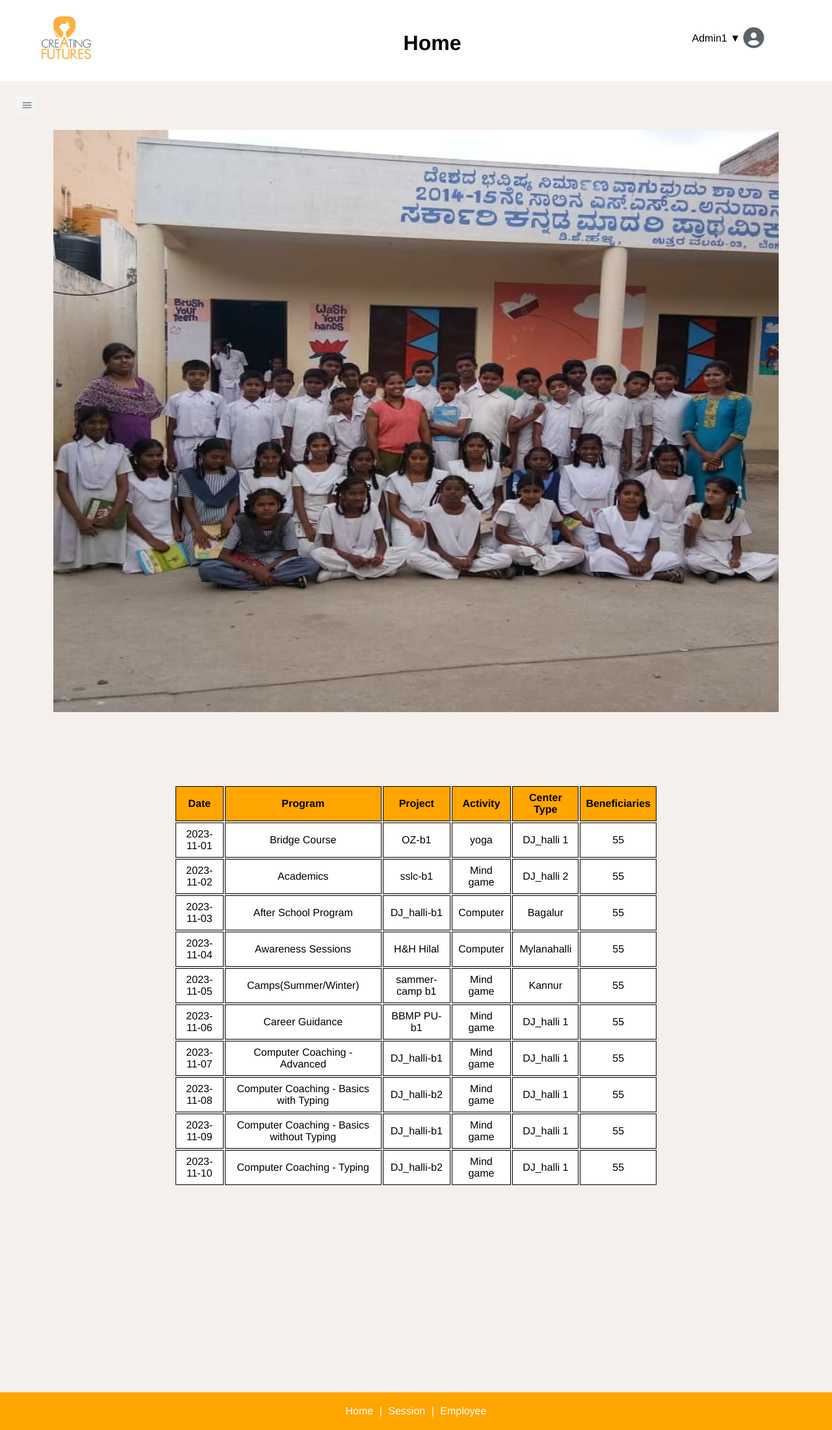
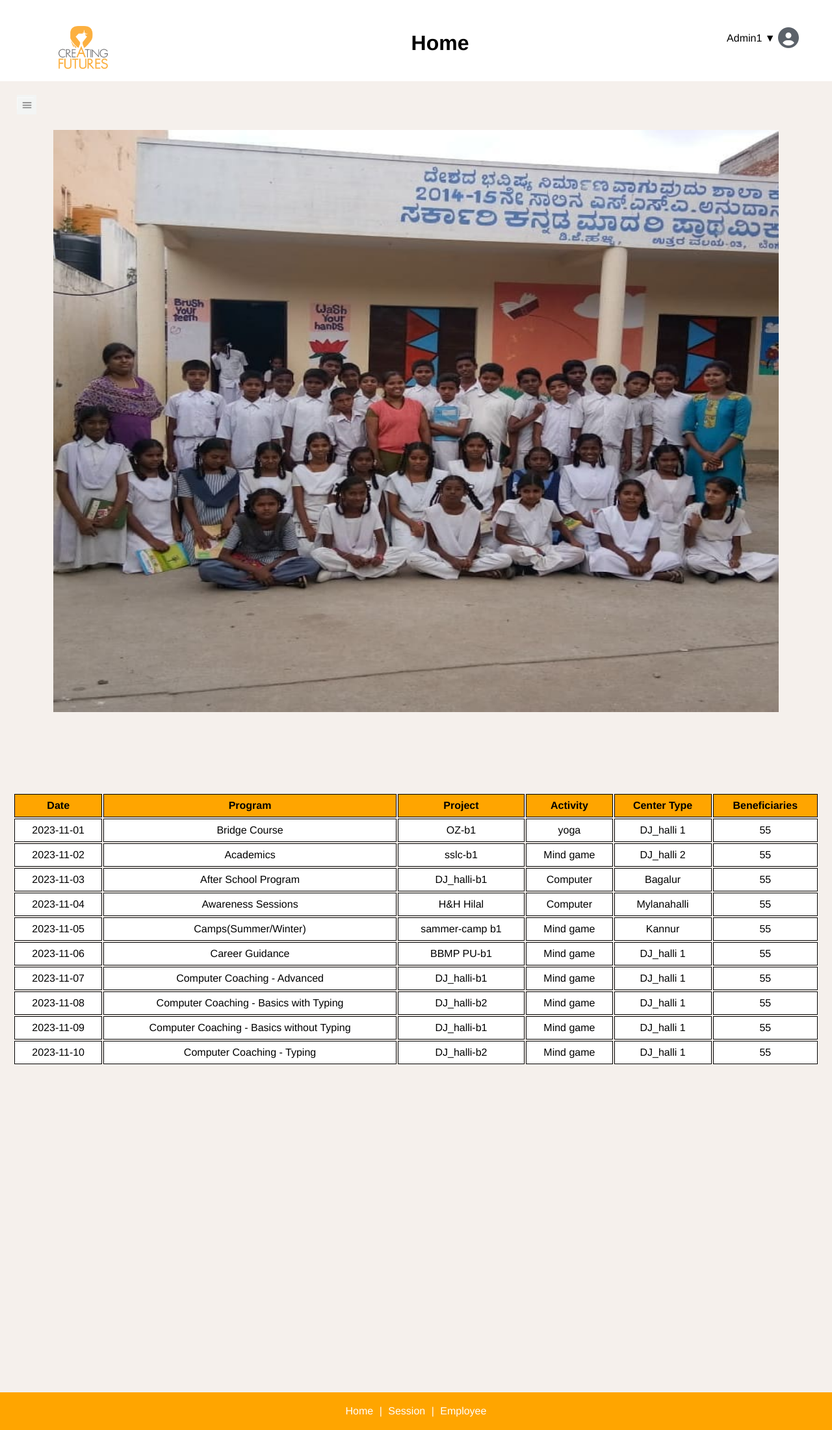
Before and after one commit to tasmiya2321/Employee_django, a Django app: page /home/ in a window 1280 px wide. Shown: the whole page at 65% size. Run offline with Django 3.2, Linux system fonts and the light colour scheme; a user stored in the database is signed in; data comes from the database, SQL or seed files in the repository; both versions use the stored data as it was after the commit; some libraries are stand-ins or nearby versions.

Commit message:
git push

```diff
--- a/Emp_app/templates/Emp_app/base.html
+++ b/Emp_app/templates/Emp_app/base.html
@@ -24,21 +24,27 @@
             padding: 0;
             background-color: #F5F0EC;
             font-family: Helvetica;
+
         }
-
+        html, body {
+            max-width: 100%;
+            overflow-x: hidden;
+        }
 
         .header {
             background-color: rgb(255, 255, 255);
             padding: 40px;
             text-align: center;
+            margin-left: -40px;
+            margin-right: -5%;
         }
 
         .logo {
-            width: 185px;
+            width:185px;
             height: auto;
-            margin-top: -40px;
+            margin-top: -25px;
             position: absolute;
-            left: 8%;
+            left: 10%;
             transform: translateX(-50%);
         }
 
@@ -97,7 +103,8 @@
 
             .dropdown-content {
                 display: none;
-                position: static;
+                /* position: static;*/
+                margin-left: 40%;
                 background-color: #f9f9f9;
                 box-shadow: none;
                 z-index: 1;
@@ -106,7 +113,7 @@
                 .dropdown-content a {
                     display: block;
                     padding: 10px;
-                    border-bottom: 1px solid #ccc;
+                   /* border-bottom: 1px solid #ccc;*/
                 }
         }
 
@@ -114,6 +121,7 @@
 
         .containers {
             display: flex;
+
         }
 
 
@@ -140,6 +148,7 @@
 
             .sidebar.open {
                 width: 250px;
+                margin-left: -25px;
             }
 
         .navbar ul {
@@ -194,6 +203,7 @@
                 width: 100%;
                 height: auto;
                 position: static;
+                margin-left: -5%;
             }
 
             .main-content {
--- a/Emp_app/templates/Emp_app/home.html
+++ b/Emp_app/templates/Emp_app/home.html
@@ -47,15 +47,15 @@
     }
 
     .table-container {
-        width: 60%; /* Adjust the width of the table container */
-        overflow-x: auto; /* Horizontal scrollbar */
+        width: 100%; /* Adjust the width of the table container */
+        overflow-x: auto;  /* Horizontal scrollbar */
         margin-left: auto; /* Centering the table container */
         margin-right: auto;
     }
 
     table {
-        width: 100%; /* Full width inside the container */
-        /* ...other styles... */
+        width: 100%;
+        margin-top: 10%;
     }
 
     th, td {
@@ -117,22 +117,18 @@
 </div>
 
 <div class="table-container">
-    <!-- Wrap your table with this new container -->
-    <table style="margin-top:15%">
+    <table >
         <tr bgcolor="orange">
-
             <th>Date</th>
             <th>Program</th>
             <th>Project</th>
             <th>Activity</th>
             <th>Center Type</th>
             <th>Beneficiaries</th>
-
-
         </tr>
         {% for program in programs %}
         <tr bgcolor="white">
-            <td>{{ program.date }}</td>
+            <td style="white-space: nowrap;">{{ program.date }}</td>
             <td>{{ program.pgm_id|program_to_string }}</td>
             <td>{{ program.xref.project_name }}</td>
             <td>{{ program.activity }}</td>
```
Also changed, not shown: db.sqlite3.
